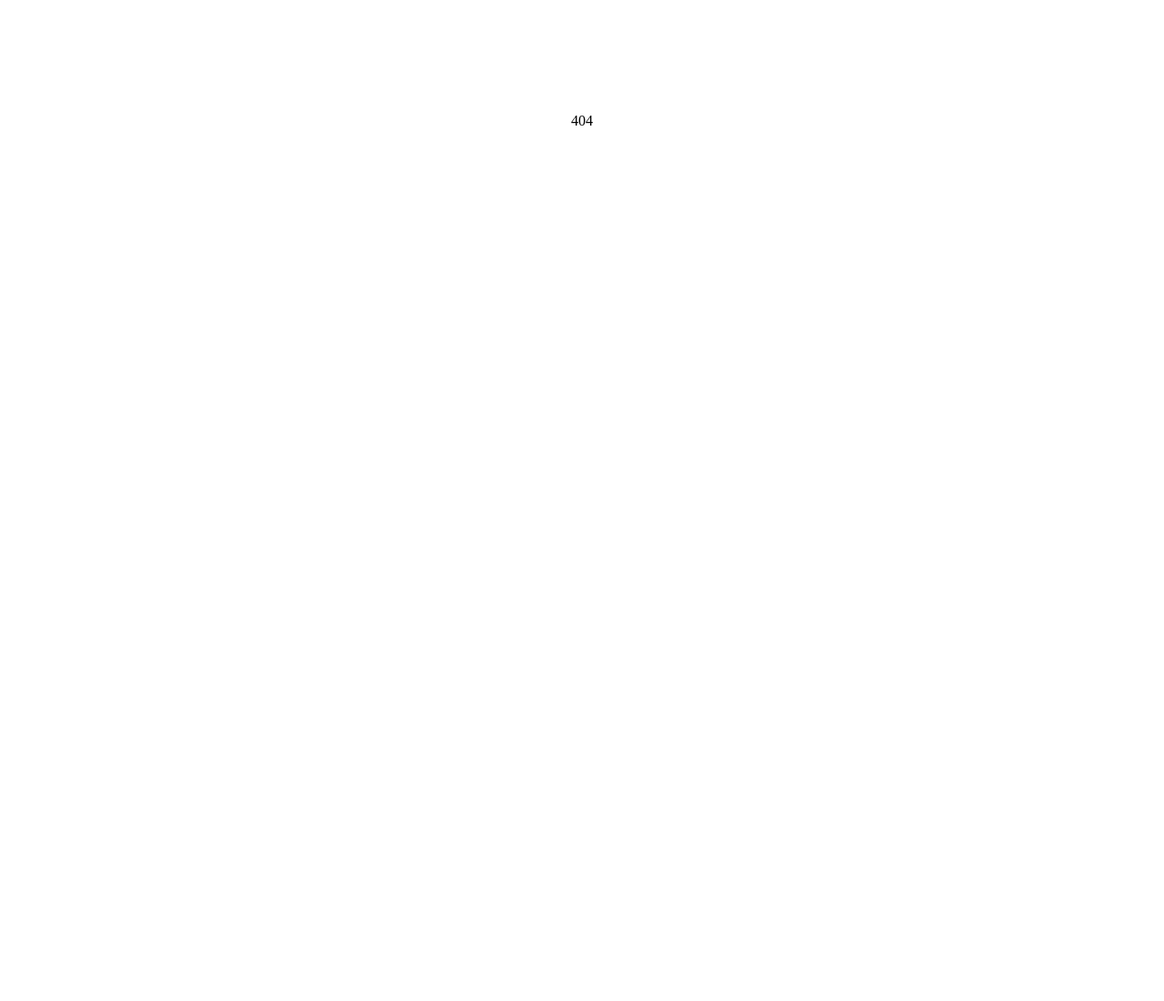
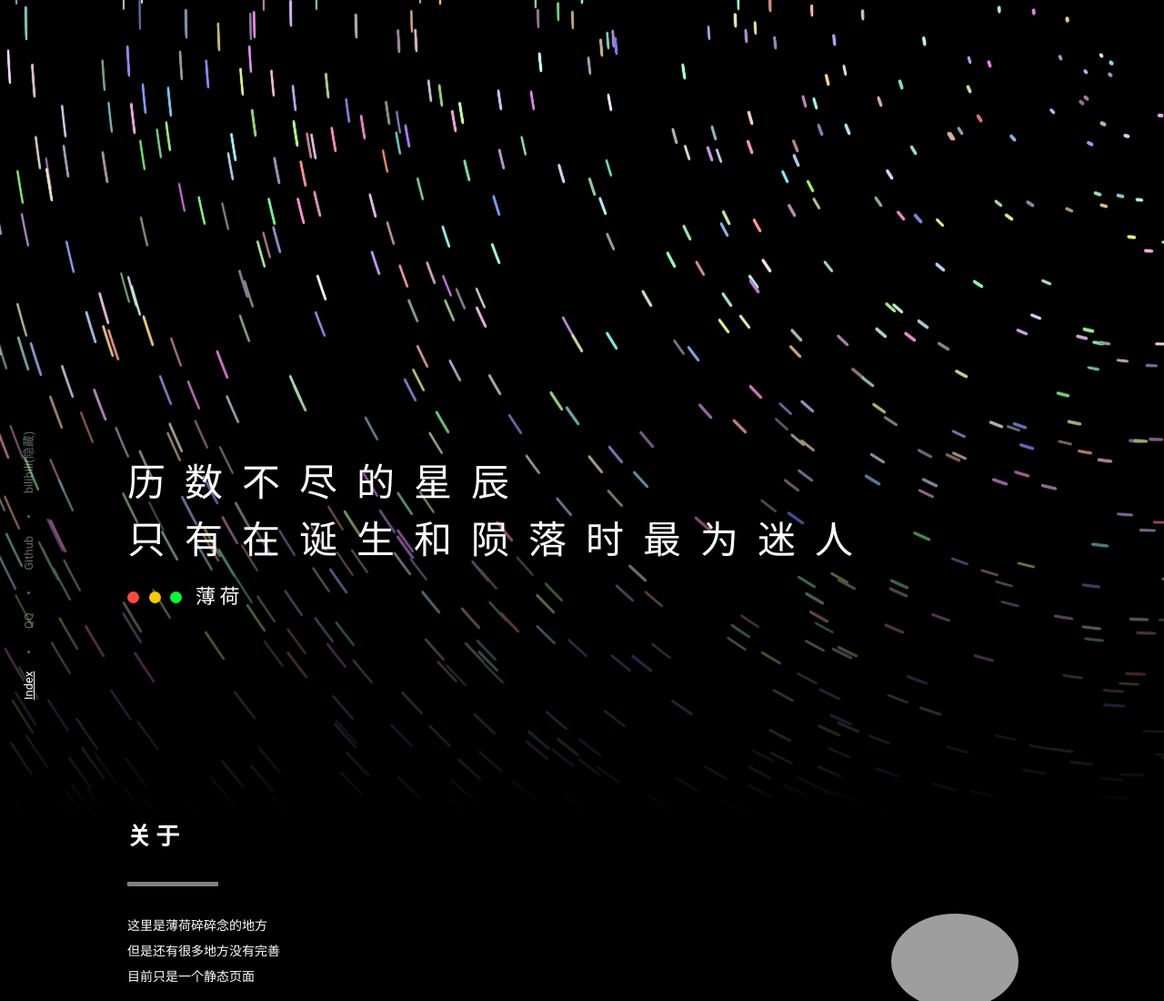
Before and after one commit to pinkMint/mintxx, a plain HTML site: page index.html in a window 1280 px wide. Shown: the top 1100 px of the page at 91% size. Before the commit the page ends 800 px from the top, so only its background shows below. Drawn offline with Linux system fonts and the light colour scheme; grey boxes are pictures that could not be loaded; animation ran at ten frames a second.

Commit message:
Update index.html

```diff
--- a/index.html
+++ b/index.html
@@ -1,30 +1,5 @@
 <!-- 不要偷看人家的小秘密啦  -->
-<!DOCTYPE html>
-<html lang="en">
 
-<head>
-    <meta charset="UTF-8">
-    <meta http-equiv="X-UA-Compatible" content="IE=edge">
-    <meta name="viewport" content="width=device-width, initial-scale=1.0">
-    <title>404</title>
-    <style type="text/css">
-        .state {
-            padding-top: 100px;
-            text-align: center;
-        }
-    </style>
-</head>
-<body>
-<div class="state">
-    <p class="state-text">404</p>
-</div>
-</body>
-
-</html>
-
-
-<!-- 请找出ooo？？？以继续  -->
-<!--   已保存？
 <!DOCTYPE html>
 <html lang="en">
 
@@ -46,7 +21,7 @@
     <a class="home-join-tab" href="tencent://message/?uin=2016007738">QQ<a class="clip"></a>
         <a class="home-join-tab" href="https://github.com/pinkMint">Github<a class="clip"></a>
             <a class="home-join-tab" href="https://bilibili.com/">bilibili(隐藏)</a>
-            //<a href="https://t.me/******">telegram</a>
+            <!--<a href="https://t.me/******">telegram</a> -->
 </nav>
 
 <body>
@@ -76,7 +51,9 @@
                     <div class="introduct">
                         <a href="tencent://message/?uin=2016007738"><img class="avatar"
                                 src="https://q1.qlogo.cn/g?b=qq&nk=2016007738&s=640"></a>
-                        <p>阿巴阿巴</p>
+                        <p>这里是薄荷碎碎念的地方</p>
+                        <p>但是还有很多地方没有完善</p>
+                        <p>目前只是一个静态页面</p>
                         <div class="chatbox">
                             <div class="line loading"><span></span>
                                 <span></span> <span></span>
@@ -92,11 +69,10 @@
                 <div class="clear col-3">
                     <a href="tencent://message/?uin=2016007738" target="_blank">
                         <div class="item">
-                            <div class="bg" style="background: linear-gradient(to top right, #184FB7, #12c2e9);"></div>
+                            <div class="bg" style="background: linear-gradient(to top right, #0b4fce, #12c2e9);"></div>
                             <div class="inner"><i class="icon-qq"></i><span>QQ</span></div>
                         </div>
                     </a>
-                    //<a href="ooooooooooooooooooooooo.ooo/ooooοооoοᴏοoοᴏοoοᴏooοᴏoᴏoᴏооoоᴏᴏoоᴏᴏοᴏοooоᴏоοоᴏοοоοοoоᴏᴏοоoоοоᴏᴏοооoοоοοοᴏоoοᴏоo">telegram</a>
                     <a href="https://github.com/pinkMint" target="_blank">
                         <div class="item">
                             <div class="bg" style="background: linear-gradient(to top right, #12c2e9, #38ef7d);"></div>
@@ -105,7 +81,7 @@
                     </a>
                     <a href="https://bilibili.com/" target="_blank">
                         <div class="item">
-                            <div class="bg" style="background: linear-gradient(to top right, #38ef7d, #a8ff78);"></div>
+                            <div class="bg" style="background: linear-gradient(to top right, #38ef7d, #eeff00);"></div>
                             <div class="inner"><i class="icon-bilibili"></i><span>bilibili(隐藏)</span></div>
                         </div>
                     </a>
@@ -122,25 +98,33 @@
                     <a href="https://mintxx.top/" target="_blank">
                         <div class="item">
                             <div class="bg" style="background-color:#353535"></div>
-                            <div class="inner"><i class="icon-link"></i> <span>广告位招租</span></div>
+                            <div class="inner"><i class="icon-link"></i>
+                                <span>广告位招租</span>
+                            </div>
                         </div>
                     </a>
                     <a href="https://mintxx.top/" target="_blank">
                         <div class="item">
                             <div class="bg" style="background-color:#353535"></div>
-                            <div class="inner"><i class="icon-link"></i><span>广告位招租</span></div>
+                            <div class="inner"><i class="icon-link"></i>
+                                <span>广告位招租</span>
+                            </div>
                         </div>
                     </a>
                     <a href="https://mintxx.top/" target="_blank">
                         <div class="item">
                             <div class="bg" style="background-color:#353535"></div>
-                            <div class="inner"><i class="icon-link"></i><span>广告位招租</span></div>
+                            <div class="inner"><i class="icon-link"></i>
+                                <span>广告位招租</span>
+                            </div>
                         </div>
                     </a>
                     <a href="https://mintxx.top/" target="_blank">
                         <div class="item">
                             <div class="bg" style="background-color:#353535"></div>
-                            <div class="inner"><i class="icon-link"></i><span>广告位招租</span></div>
+                            <div class="inner"><i class="icon-link"></i>
+                                <span>广告位招租</span>
+                            </div>
                         </div>
                     </a>
                 </div>
@@ -175,9 +159,9 @@
     </div>
     <div class="footer ch">
         <div class="container">
-            // <h3>薄荷</h3>
+            <!-- <h3>薄荷</h3> -->
             <p>-E N D-</p>
-            // <p class="c">&copy;2022</a></p>
+            <!-- <p class="c">&copy;2022</a></p> -->
         </div>
     </div>
     <script src="js/page.js"></script>
@@ -185,5 +169,3 @@
 </body>
 
 </html>
-
--->
```
